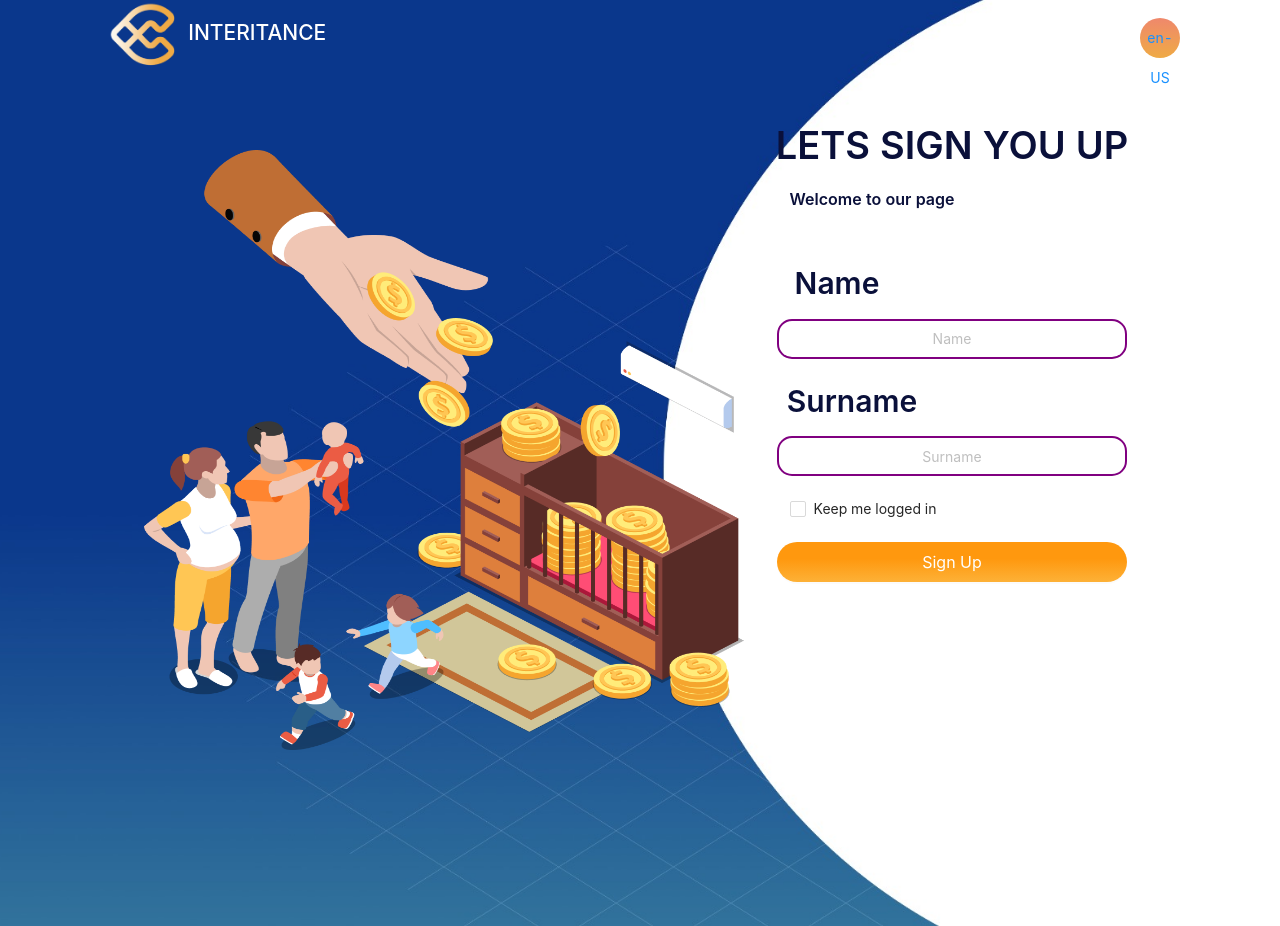
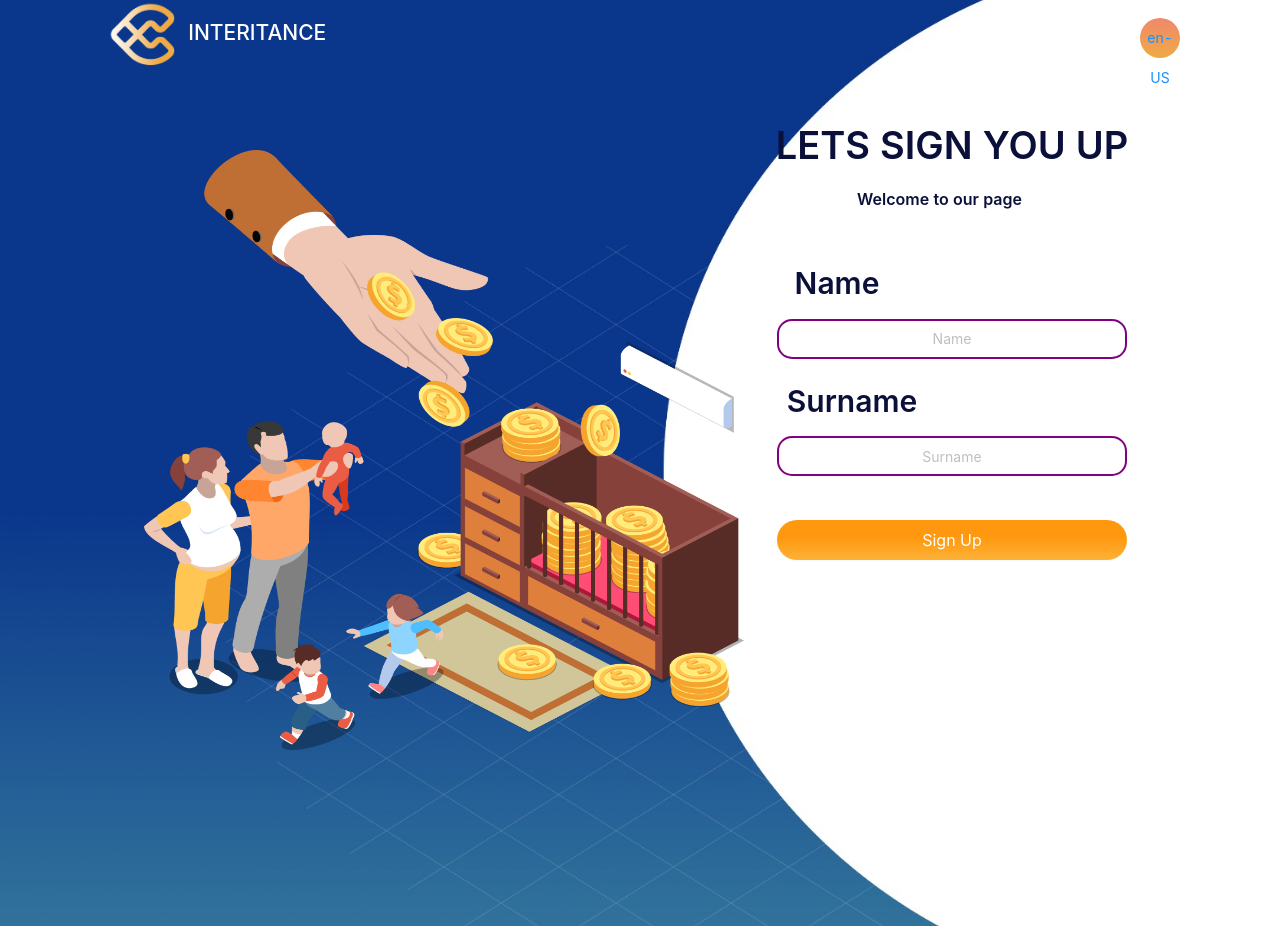
Before and after one commit to arda-serim/InfinityApp, a React (Create React App) app: page /signin in a window 1280 px wide. Built offline with nearby package versions, Linux system fonts and the light colour scheme.

Commit message:
childedit cancel button

```diff
--- a/src/Pages/Childedit.tsx
+++ b/src/Pages/Childedit.tsx
@@ -46,6 +46,15 @@ const logoStyle = {
 
 const buttonStyle = {
   background: 'linear-gradient(180deg, #FF980E 41.67%, #FDB137 100%)',
+  border: 'none',
+  borderRadius: '15px',
+  width: '150px',
+  height: '40px',
+  margin: '10px'
+};
+
+const buttonStyleTwo = {
+  background: 'linear-gradient(180deg, red 67%, #FDB137 100%)',
   border: 'none',
   borderRadius: '15px',
   width: '150px',
@@ -129,6 +138,7 @@ function Childedit() {
     setError();
   }
 
+
   return (
     <Layout style={{ background: 'linear-gradient(179.94deg, #0A368B 50.02%, #3B82A0 99.95%)' }}>
 
@@ -158,13 +168,13 @@ function Childedit() {
                     <Input style={inputStyle} placeholder={ML('ad').props.children} onChange={(e: any) => setName(e.target.value)} />
                   </div>
                   <div >
-                    <Input style={inputStyle} placeholder={ML('erisimTarihi').props.children} type="date" onChange={(e: any) => setReleaseTime(e.target.value)} />
+                  <Input style={inputStyle} placeholder={ML('erisimTarihi').props.children} type="date" onChange={(e: any) => setReleaseTime(e.target.value)} />
                   </div>
                   <div >
                     <Input style={inputStyle} placeholder={ML('walletAdres').props.children} onChange={(e: any) => setAddress(e.target.value)} />
                   </div>
                   <div style={{display: 'flex', justifyContent: 'space-between', marginLeft: '300px', marginTop:"7%"}}>
-                    <Button style={buttonStyle} type="primary" shape="round" size={size} onClick={cancelAddingChildHandler}>
+                    <Button style={buttonStyleTwo} type="primary" shape="round" size={size} onClick={cancelAddingChildHandler}>
                       {ML('vazgec')}
                     </Button>
                     <Button style={buttonStyle} type="primary" shape="round" size={size} onClick={addChildHandler}>
--- a/src/Pages/Signin.tsx
+++ b/src/Pages/Signin.tsx
@@ -211,7 +211,7 @@ const Signin = () => {
                     }}>{ML('giris')}</Title>
                   </div>
                   <div style={whitePlaceStyle}>
-                    <Title level={5} style={{ color: '#0A103A', marginRight: '160px' }}>{ML('hosgeldin')}</Title>
+                    <Title level={5} style={{ color: '#0A103A', marginRight: '25px' }}>{ML('hosgeldin')}</Title>
                   </div>
                   <br>
                   </br>
@@ -233,9 +233,6 @@ const Signin = () => {
                   </div>
                   <br>
                   </br>
-                  <div style={whitePlaceStyle}>
-                    <Checkbox onChange={onChange} style={{ marginRight: '170px' }} >{ML('checkbox')}</Checkbox>
-                  </div>
                   <br>
                   </br>
                   <div style={whitePlaceStyle}>
```
